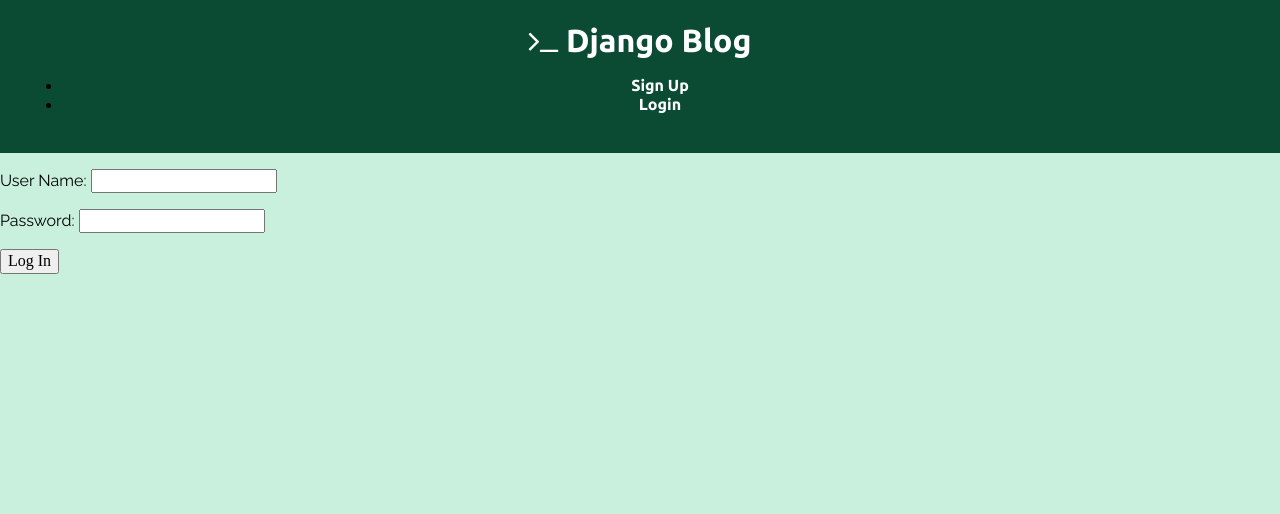
After one commit to mylessbennett/django_blog, a Django app: page /login/ in a window 1280 px wide. The commit adds this page. Shown: the top 514 px of the page. Run offline with Django 3.2, Linux system fonts and the light colour scheme.

Commit message:
implemented login/logout/signup forms, indicated which user posted which article

```diff
--- a/blog/forms.py
+++ b/blog/forms.py
@@ -3,6 +3,11 @@
 from django.core.exceptions import ValidationError
 from blog.models import Comment, Article
 from datetime import datetime
+
+
+class LoginForm(forms.Form):
+    username = forms.CharField(label='User Name', max_length=64)
+    password = forms.CharField(widget=forms.PasswordInput())
 
 
 class CommentForm(forms.ModelForm):
@@ -14,7 +19,7 @@
 class ArticleForm(forms.ModelForm):
     class Meta:
         model = Article
-        fields = '__all__'
+        fields = ['title', 'body', 'draft', 'published_date', 'author']
         widgets = {
             'published_date': forms.DateInput(attrs={'type': 'date'})
         }
--- a/blog/models.py
+++ b/blog/models.py
@@ -1,4 +1,5 @@
 from django.db import models
+from django.contrib.auth.models import User
 
 
 class Article(models.Model):
@@ -7,6 +8,7 @@
     draft = models.BooleanField()
     published_date = models.DateTimeField()
     author = models.CharField(max_length=255)
+    user = models.ForeignKey(User, related_name="user_article", on_delete=models.CASCADE, default=1)
 
     def __str__(self):
         return self.title
--- a/blog/settings.py
+++ b/blog/settings.py
@@ -119,3 +119,4 @@
 # https://docs.djangoproject.com/en/2.1/howto/static-files/
 
 STATIC_URL = '/static/'
+LOGIN_URL = 'login'
--- a/blog/static/css/main.css
+++ b/blog/static/css/main.css
@@ -67,6 +67,16 @@
   color: #C9F0DD;
 }
 
+.create > a {
+  text-decoration: none;
+  color: white;
+  font-family: 'Ubuntu', sans-serif;
+}
+
+.create > a:hover {
+  color: #C9F0DD;
+}
+
 .post_content {
     padding: 5px 25px;
 }
--- a/blog/templates/base.html
+++ b/blog/templates/base.html
@@ -13,8 +13,17 @@
     <div class="wrapper">
        <header>
           <nav>
-            <h1><a href="{% url 'home_page' %}" class="logo"><i class="fa fa-terminal" style="font-size:1em"></i>  Django Blog</a> </h1>
-            <a href="{% url 'create_article' %}">Create Article</a>
+            <h1><a href="{% url 'home_page' %}" class="logo"><i class="fa fa-terminal" style="font-size:1em"></i>  Django Blog</a></h1>
+            <ul>
+              {% if user.is_authenticated %}
+              <li>Logged in as: {{user.username}}</li>
+              <li class="create"><a href="{% url 'create_article' %}">Create Article</a></li>
+              <li class="create"><a href="{% url 'logout' %}">Logout</a></li>
+              {% else %}
+              <li class="create"><a href="{% url 'signup' %}">Sign Up</a></li>
+              <li class="create"><a href="{% url 'login' %}">Login</a></li>
+              {% endif %}
+            </ul>
           </nav>
         </header>
         <main>
--- a/blog/templates/blog_post.html
+++ b/blog/templates/blog_post.html
@@ -4,6 +4,7 @@
     <h3>{{article.title}}</h3>
     <p>{{article.body}}</p>
     <p>{{article.author}} | {{article.published_date}}</p>
+    <p>Posted by user: {{request.user}}</p>
   </article>
   <article class="comment_section">
     <form class="comment_form" action="{% url 'create_comment' %}" method="post">
--- /dev/null
+++ b/blog/templates/login.html
@@ -0,0 +1,8 @@
+{% extends 'base.html' %}
+{% block content %}
+  <form action="{% url 'login' %}" method="POST">
+    {% csrf_token %}
+    {{ form.as_p }}
+    <input type="submit" value="Log In">
+  </form>
+{% endblock %}
--- a/blog/urls.py
+++ b/blog/urls.py
@@ -15,13 +15,16 @@
 """
 from django.contrib import admin
 from django.urls import path
-from blog.views import root, home_page, blog_post, create_comment, create_article
+from . import views
 
 urlpatterns = [
     path('admin/', admin.site.urls),
-    path('', root),
-    path('home/', home_page, name='home_page'),
-    path('post/<int:id>', blog_post, name='blog_post'),
-    path('comments/new', create_comment, name='create_comment'),
-    path('create_article', create_article, name='create_article'),
+    path('', views.root),
+    path('home/', views.home_page, name='home_page'),
+    path('post/<int:id>', views.blog_post, name='blog_post'),
+    path('comments/new', views.create_comment, name='create_comment'),
+    path('create_article', views.create_article, name='create_article'),
+    path('signup/', views.signup, name='signup'),
+    path('login/', views.login_view, name='login'),
+    path('logout/', views.logout_view, name='logout'),
 ]
--- a/blog/views.py
+++ b/blog/views.py
@@ -1,7 +1,11 @@
 from django.http import HttpResponse, HttpResponseRedirect
 from django.shortcuts import render, get_object_or_404
 from blog.models import Article
-from blog.forms import CommentForm, ArticleForm
+from blog.forms import CommentForm, ArticleForm, LoginForm
+from django.contrib.auth import authenticate, login, logout
+from django.contrib.auth.forms import UserCreationForm
+from django.contrib.auth.decorators import login_required
+from django.urls import reverse
 
 
 def root(request):
@@ -35,9 +39,56 @@
 
 
 def create_article(request):
-    form = ArticleForm(request.POST)
-    if form.is_valid():
-        new_article = form.save()
-        return HttpResponseRedirect('/')
+    if request.method == 'POST':
+        form = ArticleForm(request.POST)
+        if form.is_valid():
+            form.user = request.user
+            form.save()
+            return HttpResponseRedirect('/home/')
     else:
-        return render(request, 'create_article.html', {'form': form})
+        form = ArticleForm()
+    return render(request, 'create_article.html', {'form': form})
+
+
+def signup(request):
+    if request.user.is_authenticated:
+        return HttpResponseRedirect('/home/')
+    if request.method == 'POST':
+        form = UserCreationForm(request.POST)
+        if form.is_valid():
+            form.save()
+            username = form.cleaned_data.get('username')
+            raw_password = form.cleaned_data.get('password1')
+            user = authenticate(username=username, password=raw_password)
+            login(request, user)
+            return HttpResponseRedirect('/home/')
+    else:
+        form = UserCreationForm()
+    http_response = render(request, 'signup.html', {'form': form})
+    return HttpResponse(http_response)
+
+
+def login_view(request):
+    if request.user.is_authenticated:
+        return HttpResponseRedirect('/home/')
+    if request.method == 'POST':
+        form = LoginForm(request.POST)
+        if form.is_valid():
+            username = form.cleaned_data['username']
+            pw = form.cleaned_data['password']
+            user = authenticate(username=username, password=pw)
+            if user is not None:
+                login(request, user)
+                return HttpResponseRedirect('/home/')
+        else:
+            form.add_error('username', 'Login Failed')
+    else:
+        form = LoginForm()
+    context = {'form': form}
+    http_response = render(request, 'login.html', context)
+    return HttpResponse(http_response)
+
+
+def logout_view(request):
+    logout(request)
+    return HttpResponseRedirect('/')
```
Also changed, not shown: blog/templates/signup.html (added, +9 -0 lines), blog/migrations/0003_auto_20190318_2326.py (added), db.sqlite3, 1 other file.
